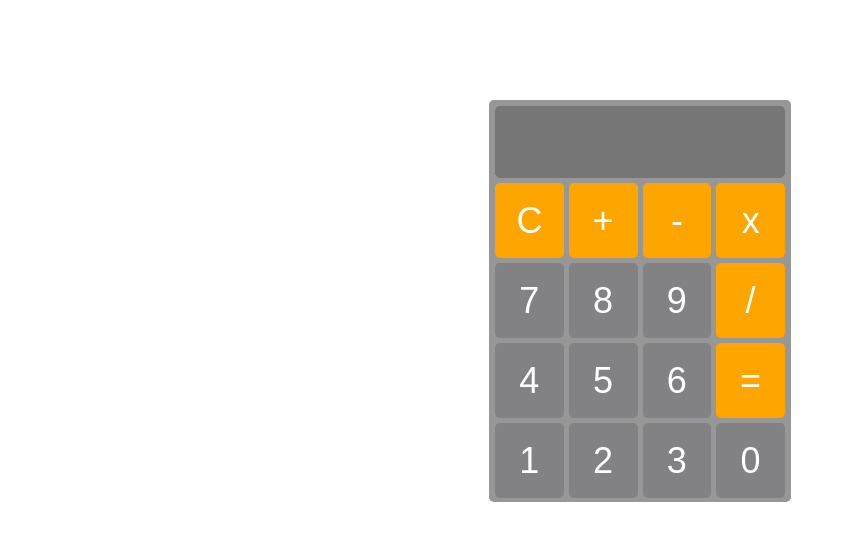
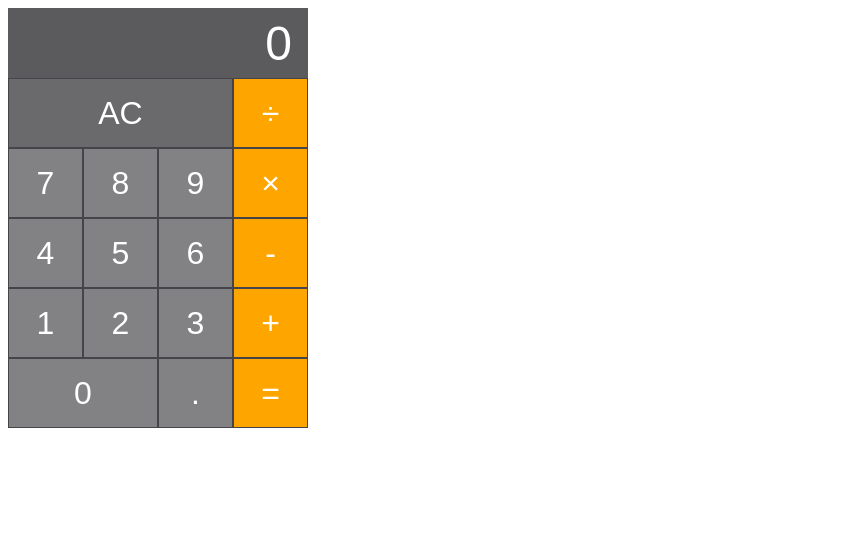
Before and after one commit to jjisabi/JavaScript-Mini-Project, a plain HTML site: page index.html in a window 1280 px wide. Shown: the whole page, without its empty margins (0-846 px from the left). Drawn offline with Linux system fonts and the light colour scheme.

Commit message:
calculator

```diff
--- a/index.html
+++ b/index.html
@@ -3,35 +3,32 @@
 <head>
     <meta charset="UTF-8">
     <meta name="viewport" content="width=device-width, initial-scale=1.0">
-    <title>찌미스 계산기</title>
+    <title>찌사비 Calculator</title>
     <link rel="stylesheet" href="style.css">
 </head>
 <body>
-    <div class='wrap'>
-        <div class='display'>
-            <div class='input'></div>
+    <main>
+        <input type="text" disabled>
+        <div class="button-wrap">
+            <button data-type="ac" class="ac">AC</button>
+            <button data-type="operator">&divide;</button>
+            <button>7</button>
+            <button>8</button>
+            <button>9</button>
+            <button data-type="operator">&times;</button>
+            <button>4</button>
+            <button>5</button>
+            <button>6</button>
+            <button data-type="operator">-</button>
+            <button>1</button>
+            <button>2</button>
+            <button>3</button>
+            <button data-type="operator">+</button>
+            <button class="zero">0</button>
+            <button>.</button>
+            <button data-type="equals">=</button>
         </div>
-        <div class='buttons'>
-            <button data-type="ac" class='ac'>C</button>
-            <button data-type='operator' class='operator'>+</button>
-            <button data-type='operator' class='operator'>-</button>
-            <button data-type='operator' class='operator'>x</button>
-            <button class='numBtn'>7</button>
-            <button class='numBtn'>8</button>
-            <button class='numBtn'>9</button>
-            <button data-type='operator' class='operator'>/</button>
-            <button class='numBtn'>4</button>
-            <button class='numBtn'>5</button>
-            <button class='numBtn'>6</button>
-            <button data-type='result' class='result'>=</button>
-            <button class='numBtn'>1</button>
-            <button class='numBtn'>2</button>
-            <button class='numBtn'>3</button>
-            <button class='numBtn'>0</button>
-        </div>
-    </div>
-
-
+    </main>
     <script src="main.js"></script>
 </body>
 </html>
--- a/main.js
+++ b/main.js
@@ -1,50 +1,57 @@
-//1. html 버튼 값 가져오기
 const buttons = document.querySelectorAll('button');
-const operator = document.querySelectorAll('.operator');
-const displayElement = document.querySelector('.input');
-const numBtn = document.querySelectorAll('numBtn');
+const displayElement = document.querySelector('input');
 
-let operatorOn = ''; // 연산자 입력
-let previousNum = ''; //이전 값
-let resentNum = ''; // 최근값
+class Calculator {
+  constructor(displayElement){
+    //input 태그 초기화
+    this.displayElement = displayElement;
+    this.displayContent = '';
+    this.clear()
+  }
 
-//2. 계산 함수
-let calculate = (n1, operator, n2) => {
-   console.log("n1: " + n1 + ", operator: " +  operator + ", n2: " +  n2);
-    let result = 0;
-    switch (operator) {
-      case '+':
-        result = Number(n1) + Number(n2);
-        console.log("결과값: " + result)
-        break;
-      case '-':
-        result = Number(n1) - Number(n2);
-        break;
-      case 'x':
-        result = Number(n1) * Number(n2);
-        break;
-      case '/':
-        result = Number(n1) / Number(n2);
-        break;
+  appendNumber(number){
+    this.displayContent += number
+  }
+
+  appendOperator(operator){
+    this.displayContent += operator
+  }
+
+  updateDisplay(){
+    this.displayElement.value = this.displayContent
+  }
+
+  clear(){
+    this.displayContent = ''
+    this.displayElement.value = 0
+  }
+
+  compute(){
+    this.displayContent = eval(this.displayContent.replace('\u00D7', '*') .replace('\u00F7', '/'))
+  }
+}
+
+const calculator = new Calculator(displayElement)
+
+buttons.forEach(buttons => {
+  buttons.addEventListener('click', () => {
+    //버튼 눌렀을 때 값이 operator인지, ac인지, = 인지 구별
+    switch(buttons.dataset.type){
+      case 'operator':
+        calculator.appendOperator(buttons.innerText)
+        calculator.updateDisplay()
+        break
+      case 'ac':
+        calculator.clear()
+        break
+      case 'equals':
+        calculator.compute()
+        calculator.updateDisplay()
+        break
       default:
-        break;
+        calculator.appendNumber(buttons.innerText)
+        calculator.updateDisplay()
+        break
     }
-    return String(result);
-  };
-
-  //3. 버튼 클릭 될 때 마다 숫자 가져오기
-  //모든 버튼에 이벤트 걸어야 함
-  buttons.forEach((item) => {
-    item.addEventListener('click', (event) => {
-      var action = event.target.className;
-
-      if(action === 'numBtn'){
-        previousNum = event.target.innerHTML;
-      }else if(action === 'operator'){
-        operatorOn = event.target.innerHTML;
-      }else if(action === 'result'){
-        calculate(previousNum, operator, previousNum);
-      }
-    })
   })
-  calculator();
+})
--- a/style.css
+++ b/style.css
@@ -1,47 +1,50 @@
-.wrap {
-    margin: 100px auto;
+* {
+  box-sizing: border-box;
+  color: white;
+}
+
+input, button {
+  height: 70px;
+  outline: none;
+}
+
+input {
+  width: 100%;
+  text-align: right;
+  border: none;
+  background: #5B5B5D;
+  padding-right: 1rem;
+  font-size: 3rem;
+}
+
+main{
   width: 300px;
-    height: 400px;
-    border: 1px solid transparent;
-    background-color: rgb(151, 151, 151);
-    border-radius: 5px;
 }
-  .input {
-    height: 20px;
-    text-align: right;
+
+.button-wrap{
+  display: grid;
+  grid-template-columns: repeat(4,1fr);
 }
-  .display {
-    display: flex;
-    flex-direction: column;
-    height: 50px;
-    font-size: 36px;
-    font-weight: 700;
-    border: 1px solid #777676;
-    margin: 5px 5px 0 5px;
-    padding: 10px;
-    border-radius: 5px;
-    background-color: #777676;
-    color: #fff;
+
+button {
+  background: #828284;
+  border: 1px solid #454448;
+  font-size: 2rem;
 }
-  .buttons {
-    padding: 5px;
-    display: grid;
-    height: calc(100% - 85px);
-    gap: 5px;
-    grid-template-columns: repeat(4, 1fr);
-  }
-  button {
-    color: #fff;
-    font-size: 36px;
-    border: none;
-    border-radius: 5px;
-    cursor: pointer;
-  }
-  .numBtn {
-    background-color: #828284;
-  }
-  .operator,
-  .result,
-  .ac {
+
+button:nth-child(4n+2), button:last-child  {
   background-color: orange;
 }
+
+button:hover{
+  opacity: 0.5;
+}
+
+.ac{
+  grid-column: 1/4;
+  background: #6A6A6C;;
+}
+
+.zero{
+  grid-column: 1/3;
+}
```
Also changed, not shown: summary.txt (added). Lines whose indentation alone changed are shown as unchanged.
